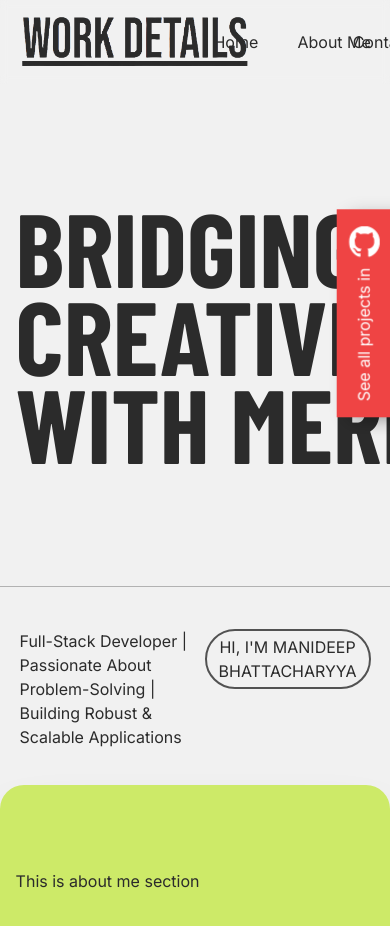
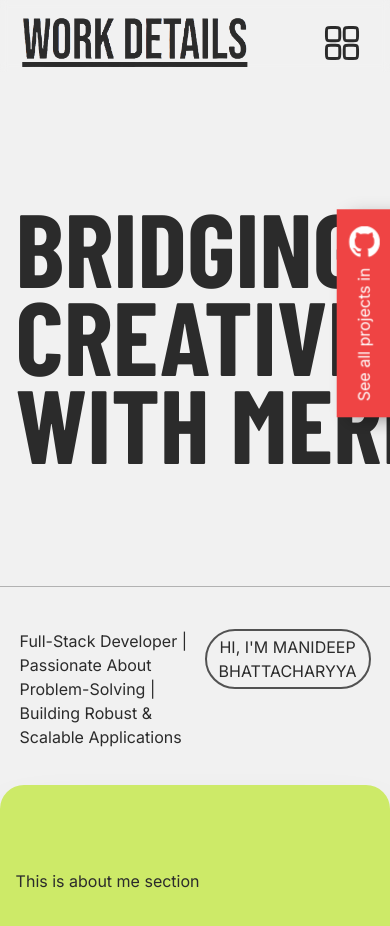
Before and after one commit to Manideep-X/My-work-details, a React (Vite) app: page / in a window 390 px wide. Shown: the top 926 px of the page. Built offline with nearby package versions, Linux system fonts and the light colour scheme; a web font is replaced by a local one.

Commit message:
some nav issues solved

```diff
--- a/src/components/Navbar.jsx
+++ b/src/components/Navbar.jsx
@@ -1,9 +1,11 @@
-import React, { useEffect, useState } from 'react'
+import React, { useEffect, useRef, useState } from 'react'
 
 const Navbar = () => {
 
   const [navVisible, setNavVisible] = useState(false);
   const [lastScrollY, setLastScrollY] = useState(0);
+  const [isOpen, setIsOpen] = useState(false);
+  const navBtnRef = useRef(null);
 
   useEffect(() => {
     setTimeout(() => {
@@ -12,12 +14,27 @@ const Navbar = () => {
   }, []);
 
   const navScrollControl = () => {
+    const navIcon = navBtnRef.current;
     if (window.scrollY > lastScrollY) {
       setNavVisible(false);
     } else {
       setNavVisible(true);
     }
+    if (!isOpen) {
+      navIcon.style = "transform: -rotate(90deg);";
+      setIsOpen(false);
+    }
     setLastScrollY(window.scrollY);
+  }
+
+  const menuClick = (e) => {
+    if (!isOpen) {
+      e.target.style = "transform: rotate(90deg);";
+      setIsOpen(true);
+    } else {
+      e.target.style = "transform: -rotate(90deg);";
+      setIsOpen(false);
+    }
   }
 
   useEffect(() => {
@@ -26,28 +43,32 @@ const Navbar = () => {
   }, [lastScrollY]);
 
   return (
-    <nav className={`select-none
-    fixed backdrop-blur-sm bg-[rgba(241,241,241,0.3)] w-full z-50
-    grid grid-cols-[48%_42%_10%] justify-between py-[1.3vh] px-[4vw]
+    <nav className={`select-none overflow-hidden
+    fixed backdrop-blur-sm w-full z-50 h-[4.5rem]
+    lg:grid md:flex-row lg:grid-cols-[48%_42%_10%] justify-between py-[1.3vh] px-[4vw]
     transition-all duration-700 ease-in-out transform -translate-y-full
-    ${ navVisible ? 'translate-y-0' : '' }
+    ${navVisible ? 'translate-y-0' : ''}
+    ${isOpen ? 'h-2/3 bg-[rgba(241,241,241,0.6)]' : 'h-[4.5rem] bg-[rgba(241,241,241,0.3)]'}
     `}>
-        <a href="" className='w-60 block'><img src="./src/assets/icon3.png" alt="Work Projects" className='' /></a>
-        <ul className='flex gap-[0.6vw] items-center'>
-            <a href="#home">
-              <li className='w-24 cursor-pointer text-center border-b-[1.6px] border-[rgba(43,43,43,0)] hover:border-[rgba(43,43,43,0.8)] hover:tracking-widest active:font-semibold transition-all duration-200 ease-[cubic-bezier(0.39, 0.58, 0.57, 1)]'>Home</li>
+      <div className='flex lg:block justify-between items-center'>
+        <a href="" className='w-60 block'><img src="./src/assets/icon3.png" alt="Work Projects" /></a>
+        <img ref={navBtnRef} src="./src/assets/menu.svg" alt="Menu" onClick={e => menuClick(e)} className='lg:hidden w-16 self-center transition-all duration-700 ease-in-out' />
+      </div>
+      <ul className='lg:flex md:block sm:block gap-[0.6vw] items-center'>
+        <a href="#home" className='md:w-1/3 sm:w-1/3 md:block sm:block lg:inline'>
+          <li className='w-24 cursor-pointer text-center border-b-[1.6px] border-[rgba(43,43,43,0)] hover:border-[rgba(43,43,43,0.8)] hover:tracking-widest active:font-semibold transition-all duration-200 ease-[cubic-bezier(0.39, 0.58, 0.57, 1)] lg:text-base md:text-lg'>Home</li>
         </a>
-            <a href='#about-me'>
+        <a href='#about-me' className='md:w-1/3 sm:w-1/3 md:block sm:block lg:inline'>
           <li className='w-24 cursor-pointer text-center border-b-[1.6px] border-[rgba(43,43,43,0)] hover:border-[rgba(43,43,43,0.8)] hover:tracking-widest active:font-semibold transition-all duration-200 ease-[cubic-bezier(0.39, 0.58, 0.57, 1)]'>About Me</li>
         </a>
-            <a href="#projects">
+        <a href="#projects" className='md:w-1/3 sm:w-1/3 md:block sm:block lg:inline'>
           <li className='w-24 cursor-pointer text-center border-b-[1.6px] border-[rgba(43,43,43,0)] hover:border-[rgba(43,43,43,0.8)] hover:tracking-widest active:font-semibold transition-all duration-200 ease-[cubic-bezier(0.39, 0.58, 0.57, 1)]'>Projects</li>
         </a>
-            <a href="#resume">
+        <a href="#resume" className='md:w-1/3 sm:w-1/3 md:block sm:block lg:inline'>
           <li className='w-24 cursor-pointer text-center border-b-[1.6px] border-[rgba(43,43,43,0)] hover:border-[rgba(43,43,43,0.8)] hover:tracking-widest active:font-semibold transition-all duration-200 ease-[cubic-bezier(0.39, 0.58, 0.57, 1)]'>Résumé</li>
         </a>
       </ul>
-        <a href="#contacts" className='w-24 cursor-pointer self-center list-none text-center border-b-[1.6px] border-[rgba(43,43,43,0)] hover:border-[rgba(43,43,43,0.8)] hover:tracking-widest active:font-semibold transition-all'>
+      <a href="#contacts" className='block lg:inline w-24 cursor-pointer self-center list-none text-center border-b-[1.6px] border-[rgba(43,43,43,0)] hover:border-[rgba(43,43,43,0.8)] hover:tracking-widest active:font-semibold transition-all'>
         Contacts
       </a>
     </nav>
```
Also changed, not shown: src/assets/menu.svg (added). Lines whose indentation alone changed are shown as unchanged.
